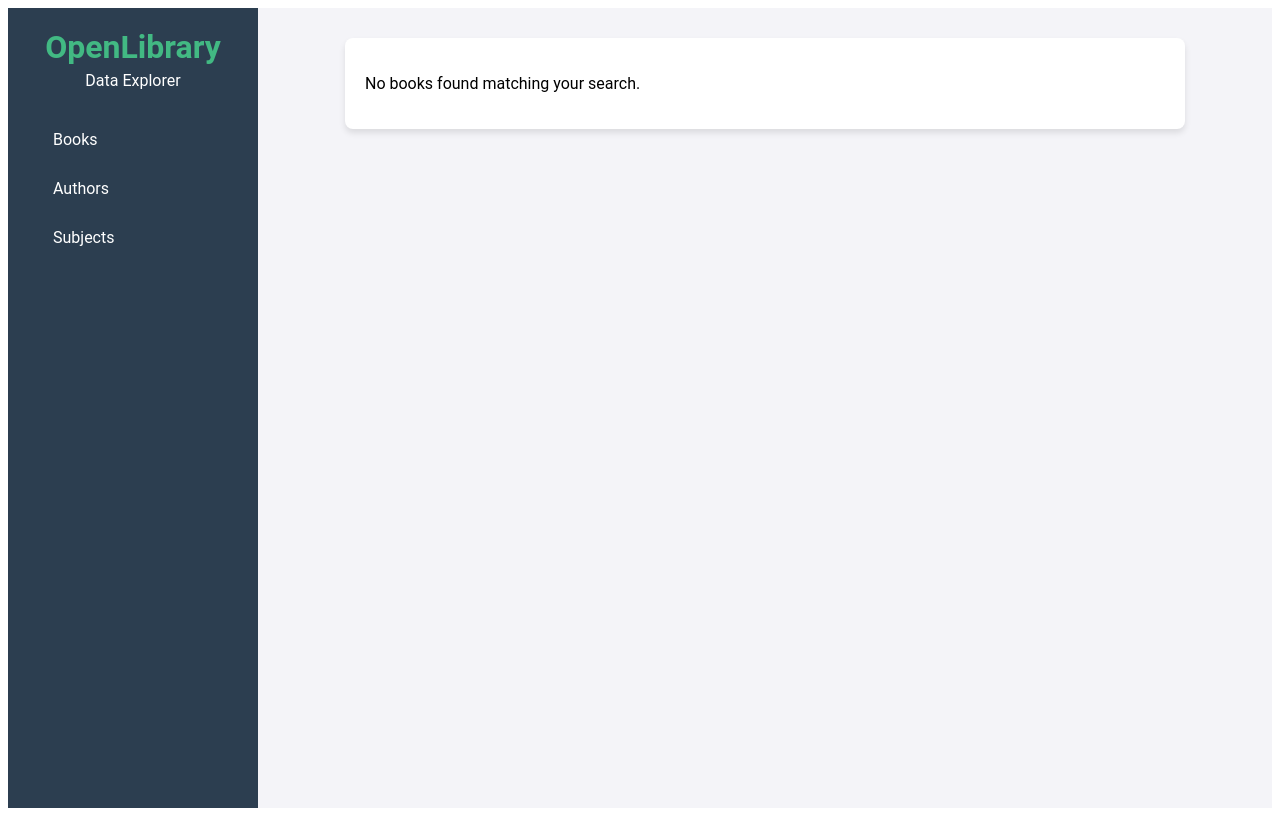
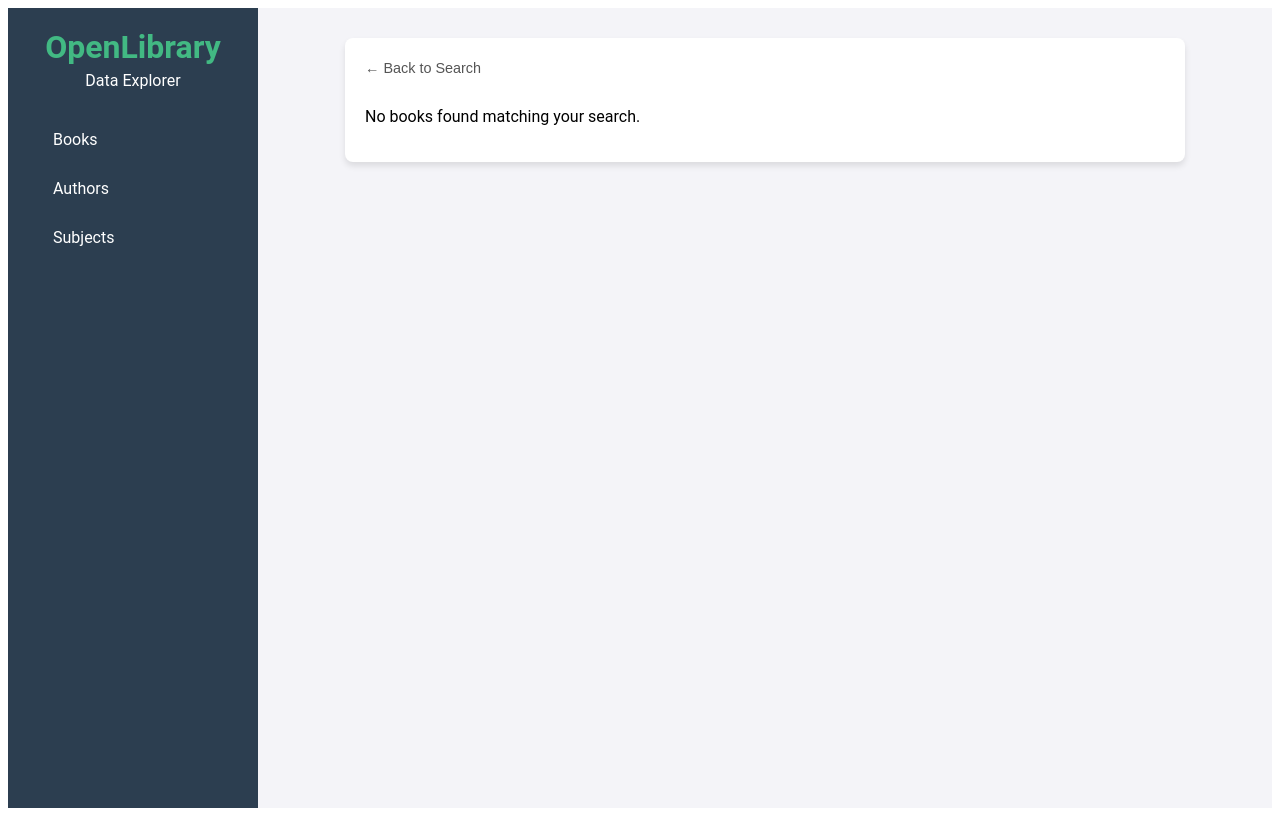
Before and after one commit to NathanFilipowitz/projetfrontend-openlibrary, a Vue app: page /authors/about in a window 1280 px wide. Built offline with nearby package versions, Linux system fonts and the light colour scheme.

Commit message:
fix: fixed no results message

```diff
--- a/src/assets/main.css
+++ b/src/assets/main.css
@@ -22,6 +22,21 @@
 
 body {
     font-family: Roboto, sans-serif;
+}
+
+.back-link {
+    background: none;
+    border: none;
+    color: #555;
+    cursor: pointer;
+    font-size: 0.9rem;
+    margin-bottom: 15px;
+    padding: 0;
+    display: inline-block;
+}
+
+.back-link:hover {
+    color: var(--primary-color);
 }
 
 .book-search-container {
--- a/src/view/components/authors/AuthorInfo.vue
+++ b/src/view/components/authors/AuthorInfo.vue
@@ -71,6 +71,8 @@ const showDetails = (book) => {
     router.push({ name: 'BookDetails', params: { id: bookId } })
 }
 
+const goBack = () => router.back()
+
 onMounted(async () => {
     const authorKey = route.query.key;
     authorWorks.value = await authorModel.searchAuthorWorks(authorKey);
@@ -81,6 +83,7 @@ onMounted(async () => {
 
 <template>
     <div class="search-container">
+        <button @click="goBack" class="back-link">← Back to Search</button>
         <button
             v-if="!isLoading && authorWorks.length > 0"
             @click="toggleSort"
--- a/src/view/components/authors/BookAuthors.vue
+++ b/src/view/components/authors/BookAuthors.vue
@@ -5,37 +5,7 @@ import {computed, ref} from 'vue'
 const searchQuery = ref('')
 const searchResults = ref([])
 const isLoading = ref(false)
-// const showFilters = ref(true)
-// const sortOptions = ref([
-//     { value: 'asc', label: 'A-Z' },
-//     { value: 'desc', label: 'Z-A' },
-// ])
-// const selectedSort = ref('asc');
-//
-// // Filtrage
-// const filteredAuthors = computed(() => {
-//     // Aide IA: How to sort js array in js
-//     const copiedData = [...searchResults.value];
-//
-//     copiedData.sort((a, b) => {
-//         const titleA = a.title.toUpperCase();
-//         const titleB = b.title.toUpperCase();
-//
-//         if (titleA < titleB) {
-//             return -1;
-//         }
-//         if (titleA > titleB) {
-//             return 1;
-//         }
-//         return 0;
-//     });
-//
-//     if (selectedSort.value === 'asc') {
-//         return copiedData;
-//     } else {
-//         return copiedData.reverse();
-//     }
-// })
+const hasSearched = ref(false)
 
 const performSearch = async () => {
     const query = searchQuery.value.trim()
@@ -46,9 +16,16 @@ const performSearch = async () => {
     }
 
     isLoading.value = true
+    hasSearched.value = true
 
     try {
-        searchResults.value = await authorModel.searchAuthors(query)
+        const results = await authorModel.searchAuthors(query)
+        for (let i = 0; i < results.length; i++) {
+            if (results[i].work_count > 1) {
+                searchResults.value.push(results[i])
+            }
+        }
+        // searchResults.value = await authorModel.searchAuthors(query)
         console.log('Search results:', searchResults.value);
     } catch (error) {
         console.error('Search failed:', error)
@@ -120,7 +97,7 @@ const performSearch = async () => {
             </div>
         </div>
 
-        <div v-else class="no-results">
+        <div v-else-if="searchResults.length === 0 && hasSearched === true" class="no-results">
             <p>No authors found matching your search.</p>
         </div>
     </div>
```
